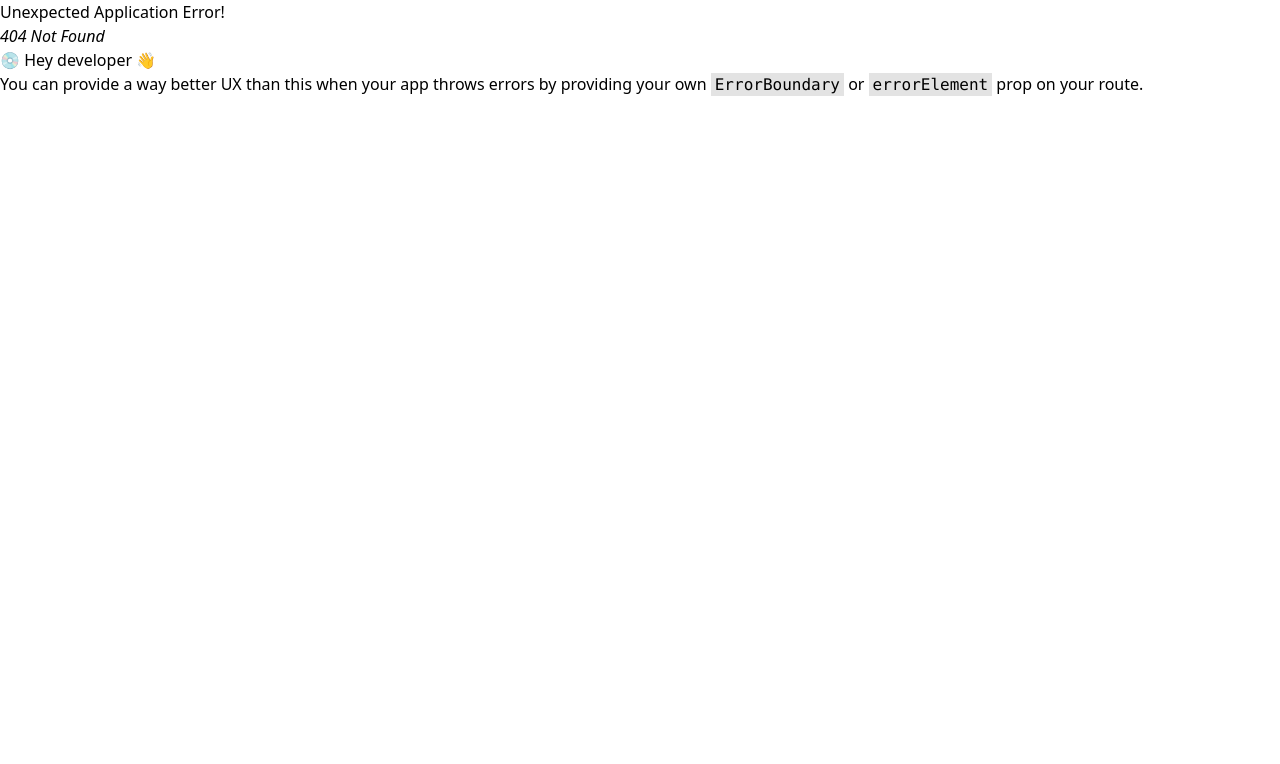
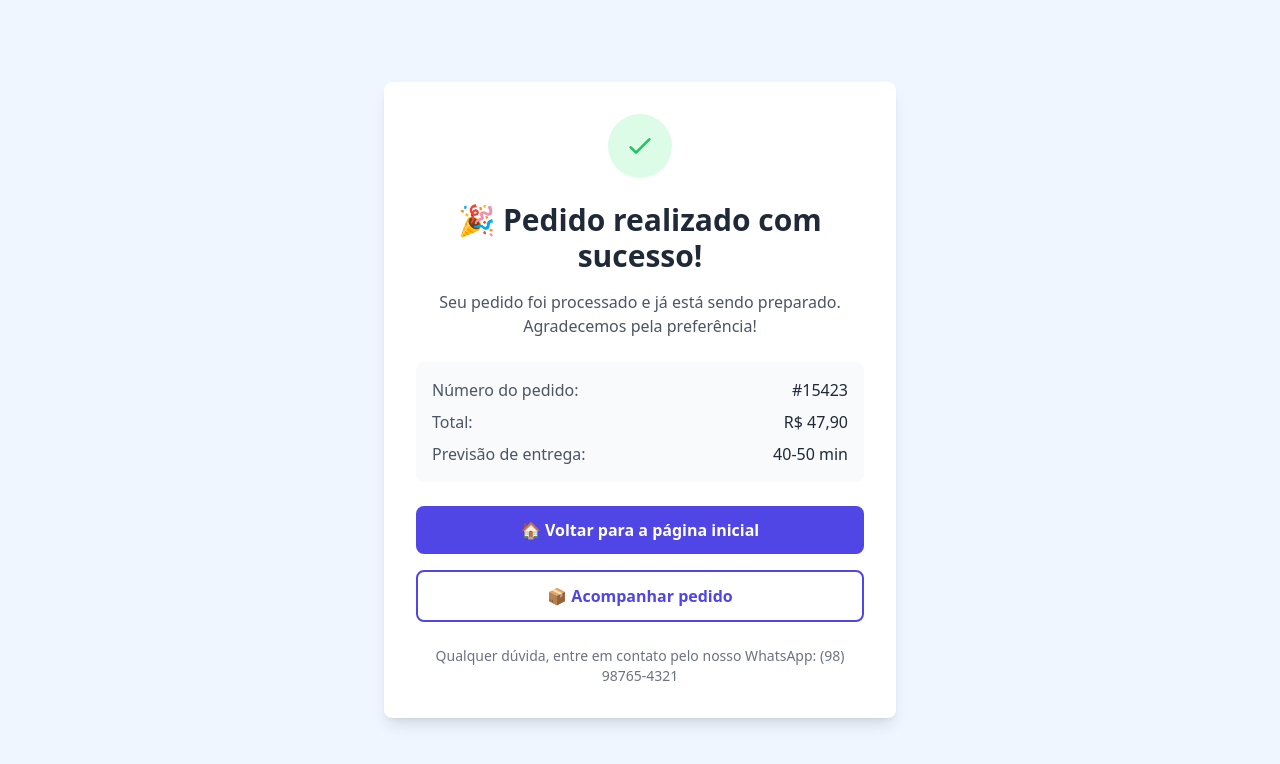
Before and after one commit to pachecx/AquaGas_Delivery, a React (Vite) app: page /PedidoRealizado in a window 1280 px wide. Before the commit this address had no page. Shown: the top 764 px of the page. Built offline with nearby package versions, Linux system fonts and the light colour scheme; a web font is replaced by a local one.

Commit message:
rotas privadas

```diff
--- a/src/App.tsx
+++ b/src/App.tsx
@@ -1,7 +1,7 @@
 import { Link } from "react-router-dom";
 import Logo from "./assets/Logo.png";
 import api from "./service";
-import { useEffect } from "react";
+import { useEffect, useState } from "react";
 
 function App() {
   const pegarDados = async () => {
@@ -13,7 +13,19 @@ function App() {
     }
   };
 
+  //Verficar se possui Token armazenado
+  const [token, setToken] = useState(false);
+  const VerficarToken = () => {
+    if (!localStorage.getItem("token")) {
+      setToken(false);
+    } else {
+      setToken(true);
+    }
+  };
+
+  //console.log(token);
   useEffect(() => {
+    VerficarToken();
     pegarDados();
   }, []);
 
@@ -42,9 +54,15 @@ function App() {
         </button>
 
         <button className="bg-cyan-500 hover:bg-cyan-600 transition-colors shadow-lg rounded-full py-3 px-12 text-lg font-semibold text-white w-full">
-          <Link to={"/login"} className="text-xl">
-            Seja um parceiro
-          </Link>
+          {token ? (
+            <Link to={"/homeEstabelecimento/6"} className="text-xl">
+              Estabelecimento
+            </Link>
+          ) : (
+            <Link to={"/login"} className="text-xl">
+              Seja um parceiro
+            </Link>
+          )}
         </button>
       </main>
     </div>
--- a/src/Hook/UseConntext.tsx
+++ b/src/Hook/UseConntext.tsx
@@ -33,7 +33,9 @@ const UseConntext: FC<UseContextProps> = ({ children }) => {
     decoded = { id: "", nome: "", email: "", cnpj: "" };
   }
 
+
   const { id, nome, email, cnpj } = decoded;
+  console.log("Context :", id, nome, email, cnpj)
 
   return (
     <SomeContext.Provider value={{ id, nome, email, cnpj }}>
--- a/src/main.tsx
+++ b/src/main.tsx
@@ -12,17 +12,17 @@ import EsqueceuSenha from "./pages/EsqueceuSenha/index.tsx";
 import DetalhesPedidos from "./pages/DetalhesPedido/index.tsx";
 import EditarProduto from "./pages/EditarProduto/index.tsx";
 import Error404 from "./pages/Error404";
+import PedidoRealizado from "./pages/PedidoRealizado";
 
 import "./index.css";
 import UseConntext from "./Hook/UseConntext.tsx";
 
-// Simula uma função para verificar autenticação (substitua pela lógica real)
 const isAuthenticated = () => {
   // Verifique o token ou estado de autenticação real
-  return localStorage.getItem("authToken") !== null;
+  if(localStorage.getItem("token")) return true
 };
 
-// Componente de proteção de rota
+// proteção de rota
 const PrivateRoute = () => {
   return isAuthenticated() ? <Outlet /> : <Navigate to="/Login" replace />;
 };
@@ -54,6 +54,14 @@ const router = createBrowserRouter([
     path: "/error",
     element: <Error404/>,
   },
+  {
+    path: "/detalhespedido/:id",
+    element: <DetalhesPedidos />,
+  },
+  {
+    path: "/PedidoRealizado",
+    element: <PedidoRealizado />,
+  },
   // Rotas protegidas
   {
     element: <PrivateRoute />, // rotas privadas
@@ -71,10 +79,6 @@ const router = createBrowserRouter([
         element: <CadastrarProduto />,
       },
       {
-        path: "/detalhespedido/:id",
-        element: <DetalhesPedidos />,
-      },
-      {
         path: "/editarproduto/:id",
         element: <EditarProduto />,
       },
--- a/src/pages/Login/index.tsx
+++ b/src/pages/Login/index.tsx
@@ -1,10 +1,13 @@
 import { Link, useNavigate } from "react-router-dom";
 import "../ListaEmpresas/style.css";
-import { useState } from "react";
+import { useContext, useState } from "react";
 import api from "../../service";
+import SomeContext from "../../Hook/SomeContext";
 
 const Login = () => {
   const navigate = useNavigate();
+  const context = useContext(SomeContext)
+  console.log("use: " , context)
 
   const [dados, setDados] = useState({});
 
@@ -30,12 +33,11 @@ const Login = () => {
 
       if (token) {
         localStorage.setItem("token", token); // Armazena o token somente se ele existir
-        if (response.status === 200) return navigate(`/HomeEstabelecimento/${response.data.id}`);
+        if (response.status === 200) return navigate(`/HomeEstabelecimento/${context?.id}`);
       } else {
         console.log("Erro: Token não recebido!");
       }
 
-      if (response.status === 200) return navigate("/HomeEstabelecimento");
     } catch (error) {
       console.log(error);
     }
--- /dev/null
+++ b/src/pages/PedidoRealizado/index.tsx
@@ -0,0 +1,74 @@
+import React from "react";
+import { Link } from "react-router-dom";
+
+const PedidoRealizado = () => {
+  return (
+    <div className="min-h-screen bg-blue-50 p-6 flex items-center justify-center">
+      <div className="bg-white p-8 rounded-lg shadow-lg max-w-lg w-full text-center">
+        {/* Ícone de sucesso */}
+        <div className="mx-auto mb-6 flex items-center justify-center w-16 h-16 bg-green-100 rounded-full">
+          <svg
+            className="w-8 h-8 text-green-500"
+            fill="none"
+            stroke="currentColor"
+            viewBox="0 0 24 24"
+          >
+            <path
+              strokeLinecap="round"
+              strokeLinejoin="round"
+              strokeWidth="2"
+              d="M5 13l4 4L19 7"
+            ></path>
+          </svg>
+        </div>
+
+        {/* Título e mensagem */}
+        <h1 className="text-3xl font-bold text-gray-800 mb-4">
+          🎉 Pedido realizado com sucesso!
+        </h1>
+        <p className="text-gray-600 mb-6">
+          Seu pedido foi processado e já está sendo preparado. Agradecemos pela
+          preferência!
+        </p>
+
+        {/* Detalhes do pedido */}
+        <div className="bg-gray-50 p-4 rounded-lg mb-6 text-left">
+          <div className="flex justify-between mb-2">
+            <span className="text-gray-600">Número do pedido:</span>
+            <span className="font-medium text-gray-800">#15423</span>
+          </div>
+          <div className="flex justify-between mb-2">
+            <span className="text-gray-600">Total:</span>
+            <span className="font-medium text-gray-800">R$ 47,90</span>
+          </div>
+          <div className="flex justify-between">
+            <span className="text-gray-600">Previsão de entrega:</span>
+            <span className="font-medium text-gray-800">40-50 min</span>
+          </div>
+        </div>
+
+        {/* Ações */}
+        <div className="flex flex-col space-y-4">
+          <button className="bg-indigo-600 text-white px-6 py-3 rounded-lg font-bold hover:bg-indigo-500 transition">
+            <Link to="/" className="flex items-center justify-center">
+              🏠 Voltar para a página inicial
+            </Link>
+          </button>
+
+          <button className="border-2 border-indigo-600 text-indigo-600 px-6 py-3 rounded-lg font-bold hover:bg-indigo-50 transition">
+            <Link to="/pedidos" className="flex items-center justify-center">
+              📦 Acompanhar pedido
+            </Link>
+          </button>
+        </div>
+
+        {/* Mensagem adicional */}
+        <p className="mt-6 text-sm text-gray-500">
+          Qualquer dúvida, entre em contato pelo nosso WhatsApp: (98) 98765-4321
+        </p>
+      </div>
+    </div>
+  );
+};
+
+export default PedidoRealizado;
```
